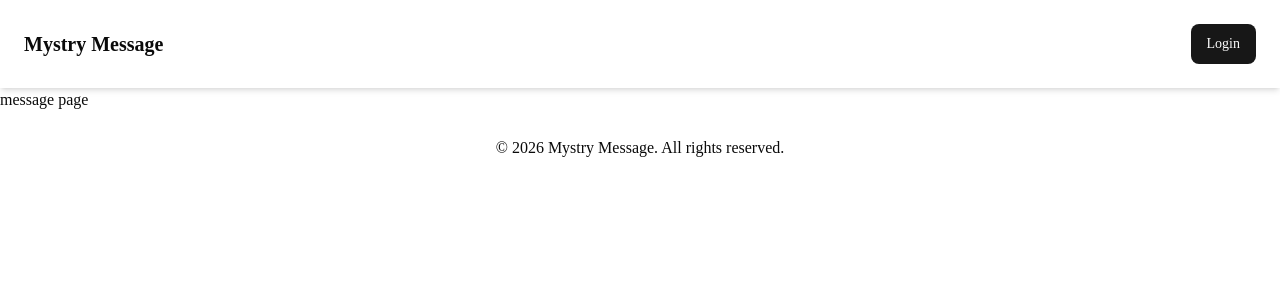
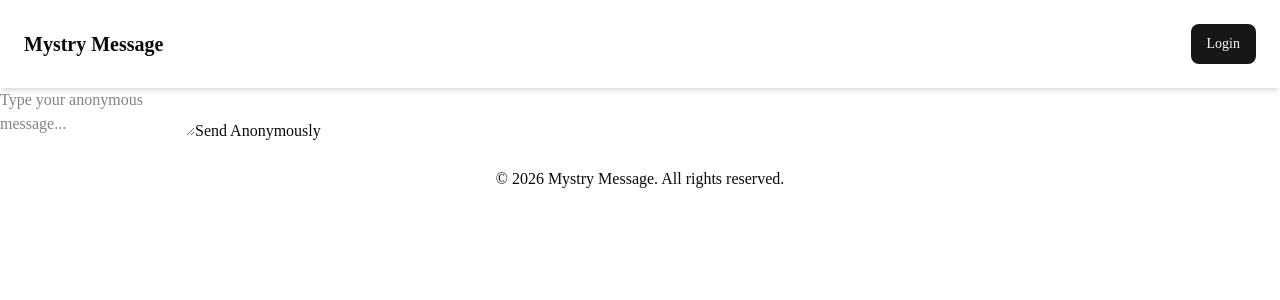
Before and after one commit to hs56704-alt/mystrymessage, a Next.js app: page /u/1 in a window 1280 px wide. Shown: the top 300 px of the page. Built offline with nearby package versions, Linux system fonts and the light colour scheme; no server answers.

Commit message:
31/03/2026 final commit

```diff
--- a/src/app/api/send-message/route.ts
+++ b/src/app/api/send-message/route.ts
@@ -1,11 +1,20 @@
 import dbConnect from "@/lib/dbConnect";
 import UserModel from "@/model/User";
 import {Message} from "@/model/User";
+import { messageSchema } from "@/schemas/messageSchema";
 
 export async function POST (request:Request){
     await dbConnect()
 
     const{ username , content } = await request.json()
+
+    const result = messageSchema.safeParse({ content })
+    if (!result.success) {
+        return Response.json({
+        success: false,
+        message: result.error.format().content?._errors[0] ?? "Invalid message"
+        }, { status: 400 })
+    }
 
     try {
         const user = await UserModel.findOne({username})
@@ -33,7 +42,7 @@ export async function POST (request:Request){
         return Response.json({
             success :true,
             message: "message sent successfully"
-        },{status : 200})
+        },{status : 201})
 
     } catch (error) {
         console.log("Error adding messages",error)
--- a/src/app/u/[username]/page.tsx
+++ b/src/app/u/[username]/page.tsx
@@ -1,9 +1,53 @@
-import React from "react";
+"use client"
+import { useForm } from "react-hook-form"
+import { zodResolver } from "@hookform/resolvers/zod"
+import { messageSchema } from "@/schemas/messageSchema"
+import { z } from "zod"
+import axios from "axios"
+import { useParams } from "next/navigation"
 
-const page = () => {
-    return(
-        <div>message page</div>
-    )
+type MessageFormData = z.infer<typeof messageSchema>
+
+export default function UserProfilePage() {
+  const { username } = useParams()
+
+  const form = useForm<MessageFormData>({
+    resolver: zodResolver(messageSchema),  // 👈 plugs your schema in
+    defaultValues: {
+      content: ""
+    }
+  })
+
+  const onSubmit = async (data: MessageFormData) => {
+    try {
+      await axios.post("/api/send-message", {
+        username,
+        content: data.content
+      })
+      form.reset()
+      alert("Message sent!")
+    } catch (error) {
+      alert("Failed to send message")
+    }
+  }
+
+  return (
+    <form onSubmit={form.handleSubmit(onSubmit)}>
+      <textarea
+        {...form.register("content")}
+        placeholder="Type your anonymous message..."
+      />
+
+      {/* ✅ shows error automatically from schema */}
+      {form.formState.errors.content && (
+        <p style={{ color: "red" }}>
+          {form.formState.errors.content.message}
+        </p>
+      )}
+
+      <button type="submit" disabled={form.formState.isSubmitting}>
+        {form.formState.isSubmitting ? "Sending..." : "Send Anonymously"}
+      </button>
+    </form>
+  )
 }
-
-export default page
```
Also changed, not shown: src/app/(auth)/sign-up/page.tsx (+4 -4 lines).
